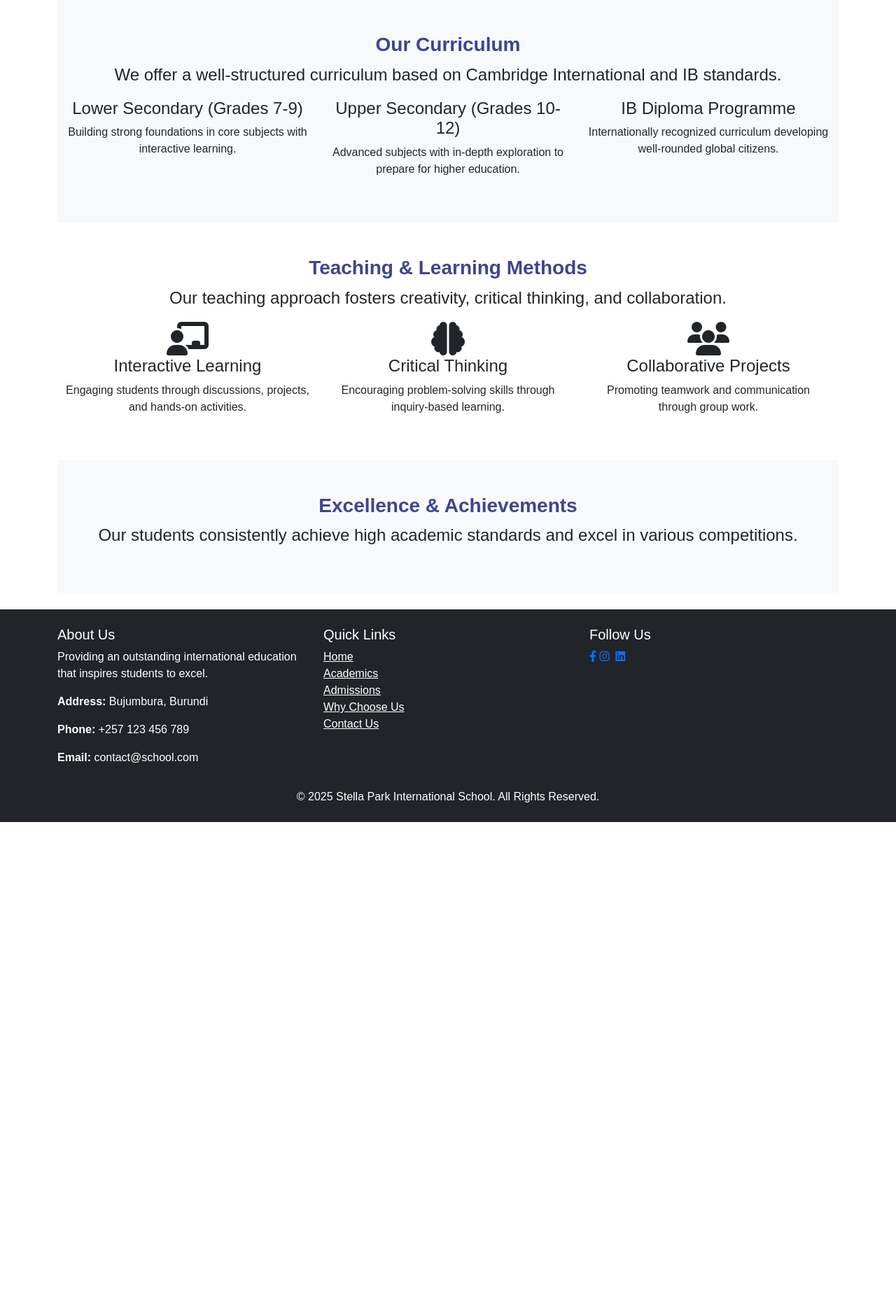
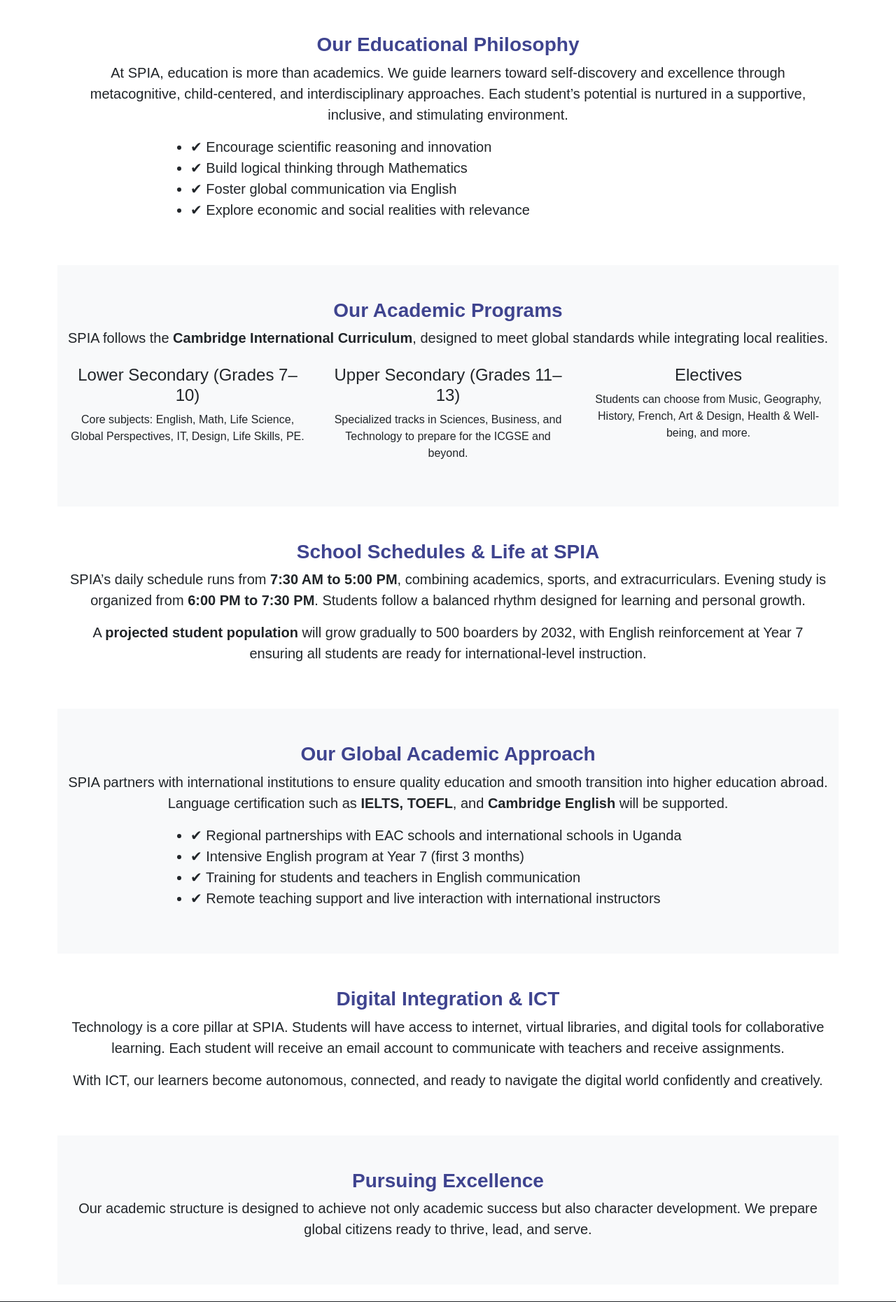
Before and after one commit to LouangeH/spia, a Django app: page /programs/ in a window 1280 px wide. Shown: the part 721-2582 px from the top of the page at 70% size. Before the commit the page ends 1896 px from the top, so only its background shows below. Run offline with Django 5.2, Linux system fonts and the light colour scheme; some libraries are stand-ins or nearby versions.

Commit message:
Update programs.html

```diff
--- a/main/templates/main/programs.html
+++ b/main/templates/main/programs.html
@@ -3,7 +3,106 @@
 
 {% block content %}
 
-<!-- Introduction Section -->
+<!-- Hero Section -->
+<section class="intro-section text-center text-white position-relative d-flex align-items-center justify-content-center" style="background: url('{% static "images/classroom.jpg" %}') center/cover no-repeat; height: 60vh;">
+    <div class="overlay p-5">
+        <h2 class="fw-bold">Academics</h2>
+        <p class="fs-4">Empowering students with a world-class education to shape their future.</p>
+    </div>
+</section>
+
+<!-- Educational Philosophy -->
+<section class="py-5 text-center">
+    <div class="container">
+        <h3 class="fw-bold text-blue">Our Educational Philosophy</h3>
+        <p class="fs-5">
+            At SPIA, education is more than academics. We guide learners toward self-discovery and excellence through metacognitive, child-centered, and interdisciplinary approaches. Each student’s potential is nurtured in a supportive, inclusive, and stimulating environment.
+        </p>
+        <ul class="fs-5 text-start mx-auto" style="max-width: 800px;">
+            <li>✔ Encourage scientific reasoning and innovation</li>
+            <li>✔ Build logical thinking through Mathematics</li>
+            <li>✔ Foster global communication via English</li>
+            <li>✔ Explore economic and social realities with relevance</li>
+        </ul>
+    </div>
+</section>
+
+<!-- Programs & Curriculum -->
+<section class="bg-light py-5 text-center">
+    <div class="container">
+        <h3 class="fw-bold text-blue">Our Academic Programs</h3>
+        <p class="fs-5">SPIA follows the <strong>Cambridge International Curriculum</strong>, designed to meet global standards while integrating local realities.</p>
+        <div class="row mt-4">
+            <div class="col-md-4">
+                <h4>Lower Secondary (Grades 7–10)</h4>
+                <p>Core subjects: English, Math, Life Science, Global Perspectives, IT, Design, Life Skills, PE.</p>
+            </div>
+            <div class="col-md-4">
+                <h4>Upper Secondary (Grades 11–13)</h4>
+                <p>Specialized tracks in Sciences, Business, and Technology to prepare for the ICGSE and beyond.</p>
+            </div>
+            <div class="col-md-4">
+                <h4>Electives</h4>
+                <p>Students can choose from Music, Geography, History, French, Art & Design, Health & Well-being, and more.</p>
+            </div>
+        </div>
+    </div>
+</section>
+
+<!-- Timetables & School Life -->
+<section class="py-5 text-center">
+    <div class="container">
+        <h3 class="fw-bold text-blue">School Schedules & Life at SPIA</h3>
+        <p class="fs-5">
+            SPIA’s daily schedule runs from <strong>7:30 AM to 5:00 PM</strong>, combining academics, sports, and extracurriculars. Evening study is organized from <strong>6:00 PM to 7:30 PM</strong>. Students follow a balanced rhythm designed for learning and personal growth.
+        </p>
+        <p class="fs-5">
+            A <strong>projected student population</strong> will grow gradually to 500 boarders by 2032, with English reinforcement at Year 7 ensuring all students are ready for international-level instruction.
+        </p>
+    </div>
+</section>
+
+<!-- Global Approach & Partnerships -->
+<section class="bg-light py-5 text-center">
+    <div class="container">
+        <h3 class="fw-bold text-blue">Our Global Academic Approach</h3>
+        <p class="fs-5">
+            SPIA partners with international institutions to ensure quality education and smooth transition into higher education abroad. Language certification such as <strong>IELTS, TOEFL</strong>, and <strong>Cambridge English</strong> will be supported.
+        </p>
+        <ul class="fs-5 text-start mx-auto" style="max-width: 800px;">
+            <li>✔ Regional partnerships with EAC schools and international schools in Uganda</li>
+            <li>✔ Intensive English program at Year 7 (first 3 months)</li>
+            <li>✔ Training for students and teachers in English communication</li>
+            <li>✔ Remote teaching support and live interaction with international instructors</li>
+        </ul>
+    </div>
+</section>
+
+<!-- Technology Integration -->
+<section class="py-5 text-center">
+    <div class="container">
+        <h3 class="fw-bold text-blue">Digital Integration & ICT</h3>
+        <p class="fs-5">
+            Technology is a core pillar at SPIA. Students will have access to internet, virtual libraries, and digital tools for collaborative learning. Each student will receive an email account to communicate with teachers and receive assignments.
+        </p>
+        <p class="fs-5">
+            With ICT, our learners become autonomous, connected, and ready to navigate the digital world confidently and creatively.
+        </p>
+    </div>
+</section>
+
+<!-- Excellence Section -->
+<section class="bg-light py-5 text-center">
+    <div class="container">
+        <h3 class="fw-bold text-blue">Pursuing Excellence</h3>
+        <p class="fs-5">
+            Our academic structure is designed to achieve not only academic success but also character development. We prepare global citizens ready to thrive, lead, and serve.
+        </p>
+    </div>
+</section>
+
+
+{% comment %}<!-- Introduction Section -->
 <section class="intro-section text-center text-white position-relative d-flex align-items-center justify-content-center" style="background: url('{% static "images/classroom.jpg" %}') center/cover no-repeat; height: 60vh;">
     <div class="overlay p-5">
         <h2 class="fw-bold">Academics</h2>
@@ -64,177 +163,6 @@
         <h3 class="fw-bold text-blue">Excellence & Achievements</h3>
         <p class="fs-4">Our students consistently achieve high academic standards and excel in various competitions.</p>
     </div>
-</section>
+</section> {% endcomment %}
 
 {% endblock %}
-
-{% comment %} {% extends 'base.html' %}
-{% load static %}
-
-{% block content %}
-
-<!-- Introduction Section -->
-<section class="intro-section text-center text-white position-relative d-flex align-items-center justify-content-center" style="background: url('{% static "images/classroom.jpg" %}') center/cover no-repeat; height: 60vh;">
-    <div class="overlay p-5">
-        <h2 class="fw-bold">Academics</h2>
-        <p class="fs-4">Empowering students with a world-class education to shape their future.</p>
-    </div>
-</section>
-
-<!-- Curriculum Section -->
-<section class="curriculum-section py-5 bg-light text-center">
-    <div class="container">
-        <h3 class="fw-bold text-blue">Our Curriculum</h3>
-        <p class="fs-4">We offer a well-structured curriculum based on Cambridge International and IB standards.</p>
-        <div class="row">
-            <div class="col-md-4">
-                <h4>Lower Secondary (Grades 7-9)</h4>
-                <p>Building strong foundations in core subjects with interactive learning.</p>
-            </div>
-            <div class="col-md-4">
-                <h4>Upper Secondary (Grades 10-12)</h4>
-                <p>Advanced subjects with in-depth exploration to prepare for higher education.</p>
-            </div>
-            <div class="col-md-4">
-                <h4>IB Diploma Programme</h4>
-                <p>Internationally recognized curriculum developing well-rounded global citizens.</p>
-            </div>
-        </div>
-    </div>
-</section>
-
-<!-- Teaching Methods Section -->
-<section class="teaching-methods py-5 text-center">
-    <div class="container">
-        <h3 class="fw-bold text-blue">Teaching & Learning Methods</h3>
-        <p class="fs-4">Innovative teaching approaches to enhance student engagement.</p>
-        <div class="row">
-            <div class="col-md-6">
-                <ul class="list-group list-group-flush text-start">
-                    <li class="list-group-item">✔ Interactive Learning</li>
-                    <li class="list-group-item">✔ Project-Based Learning</li>
-                    <li class="list-group-item">✔ ICT Integration</li>
-                    <li class="list-group-item">✔ Small Class Sizes for Personalized Attention</li>
-                </ul>
-            </div>
-            <div class="col-md-6">
-                <img src="{% static 'images/teaching_methods.jpg' %}" class="img-fluid rounded" alt="Teaching Methods">
-            </div>
-        </div>
-    </div>
-</section>
-
-<!-- Facilities Section -->
-{% comment %} <section class="facilities-section py-5 bg-light text-center">
-    <div class="container">
-        <h3 class="fw-bold">State-of-the-Art Facilities</h3>
-        <div class="row">
-            <div class="col-md-3">
-                <img src="{% static 'images/science_lab.jpg' %}" class="img-fluid rounded" alt="Science Lab">
-                <h5>Science Laboratories</h5>
-            </div>
-            <div class="col-md-3">
-                <img src="{% static 'images/computer_lab.jpg' %}" class="img-fluid rounded" alt="Computer Lab">
-                <h5>Computer Labs</h5>
-            </div>
-            <div class="col-md-3">
-                <img src="{% static 'images/library.jpg' %}" class="img-fluid rounded" alt="Library">
-                <h5>Library</h5>
-            </div>
-            <div class="col-md-3">
-                <img src="{% static 'images/study_area.jpg' %}" class="img-fluid rounded" alt="Study Area">
-                <h5>Study Areas</h5>
-            </div>
-        </div>
-    </div>
-</section> {% endcomment %}
-
-{% comment %} <section class="facilities-section py-5 bg-light text-center">
-    <div class="container">
-        <h3 class="fw-bold">State-of-the-Art Facilities</h3>
-        <div class="row">
-            <div class="col-md-3">
-                <i class="bi bi-flask text-primary" style="font-size: 3rem;"></i>
-                <h5 class="mt-3">Science Laboratories</h5>
-            </div>
-            <div class="col-md-3">
-                <i class="bi bi-pc-display text-primary" style="font-size: 3rem;"></i>
-                <h5 class="mt-3">Computer Labs</h5>
-            </div>
-            <div class="col-md-3">
-                <i class="bi bi-book text-primary" style="font-size: 3rem;"></i>
-                <h5 class="mt-3">Library</h5>
-            </div>
-            <div class="col-md-3">
-                <i class="bi bi-mortarboard text-primary" style="font-size: 3rem;"></i>
-                <h5 class="mt-3">Study Areas</h5>
-            </div>
-        </div>
-    </div>
-</section> {% endcomment %}
-
-<!--<section class="facilities-section py-5 bg-light text-center">
-    <div class="container">
-        <h3 class="fw-bold text-blue">State-of-the-Art Facilities</h3>
-        <div class="row">
-            <div class="col-md-3">
-                <i class="fas fa-flask"></i></i>
-                <h5 class="mt-3">Science Laboratories</h5>
-            </div>
-            <div class="col-md-3">
-                <i class="fas fa-desktop"></i>
-                <h5 class="mt-3">Computer Labs</h5>
-            </div>
-            <div class="col-md-3">
-                <i class="fas fa-book"></i>
-                <h5 class="mt-3">Library</h5>
-            </div>
-            <div class="col-md-3">
-                <i class="fas fa-graduation-cap"></i>
-                <h5 class="mt-3">Study Areas</h5>
-            </div>
-        </div>
-    </div>
-</section>-->
- <!-- Science Lab -->
- <!-- Computer Lab -->
- <!-- Library -->
- <!-- Study Areas -->
-
-
-<!-- Exams & Evaluations Section -->
-<!--<section class="exams-evaluations py-5 text-center">
-    <div class="container">
-        <h3 class="fw-bold">Exams & Evaluations</h3>
-        <p class="fs-4">Preparing students for globally recognized qualifications.</p>
-        <ul class="list-group list-group-flush text-start mx-auto" style="max-width: 600px;">
-            <li class="list-group-item">✔ Cambridge IGCSE & A-Level Exams</li>
-            <li class="list-group-item">✔ IB Diploma Programme Assessments</li>
-            <li class="list-group-item">✔ Continuous Assessment System</li>
-        </ul>
-    </div>
-</section>-->
-
-<!-- Support & Mentorship Section -->
-<!--<section class="support-mentorship py-5 bg-light text-center">
-    <div class="container">
-        <h3 class="fw-bold">Academic Support & Mentorship</h3>
-        <p class="fs-4">We provide guidance to help students reach their full potential.</p>
-        <ul class="list-group list-group-flush text-start mx-auto" style="max-width: 600px;">
-            <li class="list-group-item">✔ Academic Coaching & Mentorship</li>
-            <li class="list-group-item">✔ Reteach & Catch-Up Programs</li>
-            <li class="list-group-item">✔ Small Group Tutoring</li>
-        </ul>
-    </div>
-</section>
-
- Call-to-Action
-<section class="cta-section text-center py-5">
-    <div class="container">
-        <h3 class="fw-bold">Ready to Join Us?</h3>
-        <p class="fs-4">Apply today and start your journey towards academic excellence.</p>
-        <a href="#" class="btn btn-lg btn-primary">Apply Now</a>
-    </div>
-</section>
-
-{% comment %}{% endblock %} {% endcomment %}-->
```
